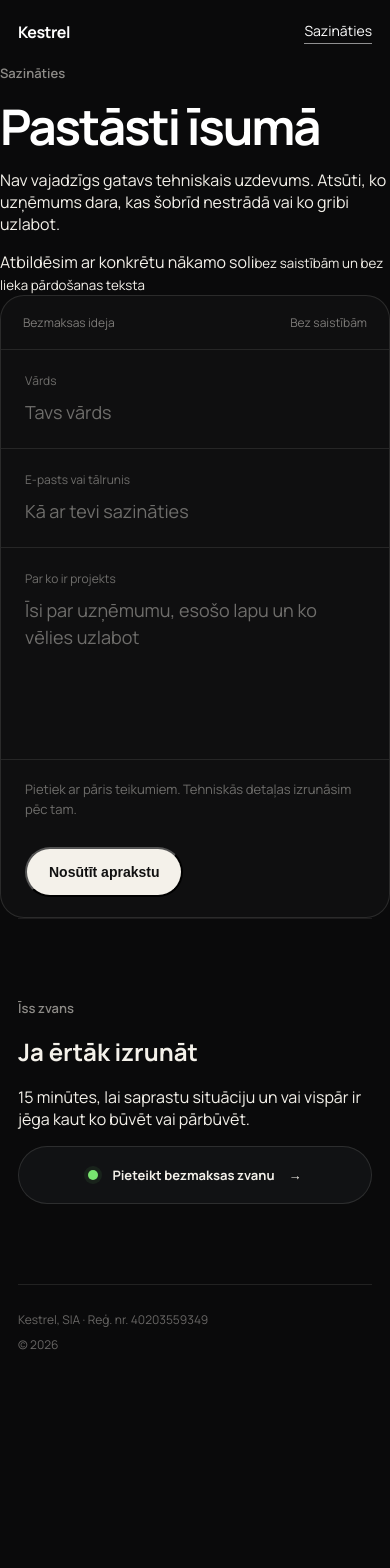
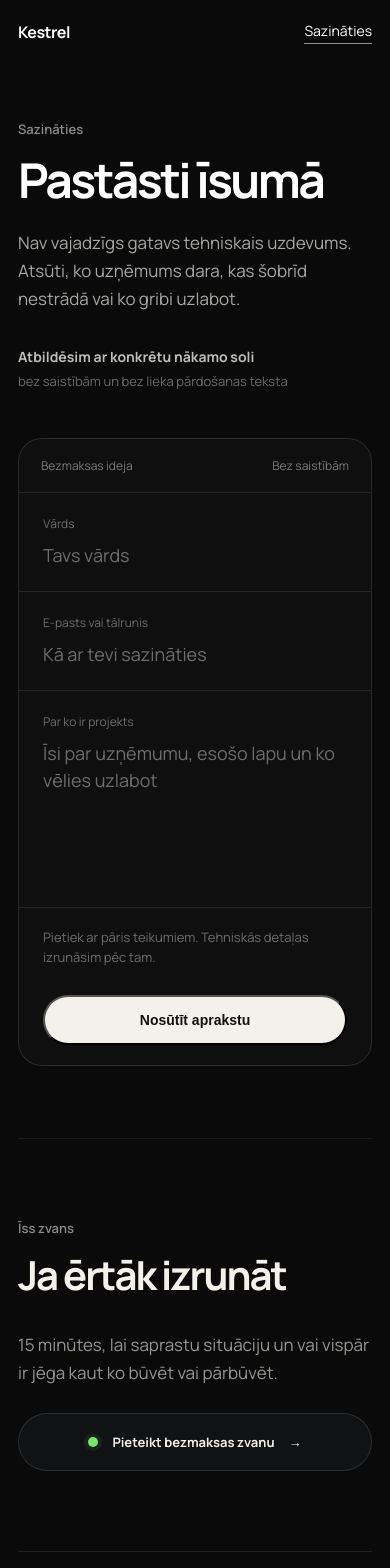
Before and after one commit to davisl24/WEBSITEAGENCY, a Next.js app: page /kontakti in a window 390 px wide. Shown: the top 1568 px of the page. Before the commit the page ends 1379 px from the top, so only its background shows below. Built offline with nearby package versions, Linux system fonts and the light colour scheme.

Commit message:
style: add dedicated contact page

```diff
--- a/app/globals.css
+++ b/app/globals.css
@@ -4081,3 +4081,120 @@
     transform:rotate(90deg) scale(1);
   }
 }
+
+
+/* Contact page */
+.contact-page-hero{
+  width:min(1180px,calc(100% - 64px));
+  min-height:calc(100vh - 80px);
+  margin:0 auto;
+  display:grid;
+  grid-template-columns:minmax(0,.8fr) minmax(520px,1.2fr);
+  gap:72px;
+  align-items:center;
+  padding:72px 0 96px;
+}
+.contact-page-copy h1{
+  margin:0;
+  max-width:620px;
+  font-size:clamp(58px,6vw,88px);
+  line-height:.98;
+  letter-spacing:-.055em;
+  font-weight:650;
+}
+.contact-page-copy>p:not(.service-page-kicker){
+  max-width:560px;
+  margin:26px 0 0;
+  font-size:19px;
+  line-height:1.65;
+  color:rgba(244,241,234,.68);
+}
+.contact-page-note{
+  display:grid;
+  gap:6px;
+  margin-top:34px;
+}
+.contact-page-note span{
+  font-size:14px;
+  font-weight:650;
+  color:rgba(244,241,234,.78);
+}
+.contact-page-note small{
+  font-size:13px;
+  color:rgba(244,241,234,.42);
+}
+.contact-page-form-wrap{
+  min-width:0;
+}
+.contact-page-form{
+  scroll-margin-top:96px;
+}
+.contact-page-form .contact-fields textarea{
+  min-height:140px;
+}
+.contact-page-call{
+  display:grid;
+  grid-template-columns:minmax(0,.78fr) minmax(0,1.22fr);
+  gap:72px;
+  align-items:center;
+}
+.contact-page-call-title{
+  max-width:620px;
+  font-size:clamp(44px,4.4vw,66px);
+  line-height:1.02;
+  letter-spacing:-.05em;
+  font-weight:650;
+}
+.contact-page-call-copy{
+  justify-self:end;
+  max-width:560px;
+}
+.contact-page-call-copy p{
+  margin:0;
+  font-size:17px;
+  line-height:1.65;
+  color:rgba(244,241,234,.6);
+}
+.contact-page-call-copy .call-cta{
+  margin-top:26px;
+}
+
+@media(max-width:900px){
+  .contact-page-hero{
+    grid-template-columns:1fr;
+    min-height:auto;
+    gap:48px;
+  }
+  .contact-page-call{
+    grid-template-columns:1fr;
+    gap:32px;
+  }
+  .contact-page-call-copy{
+    justify-self:start;
+  }
+}
+@media(max-width:700px){
+  .contact-page-hero{
+    width:calc(100% - 36px);
+    padding:56px 0 72px;
+  }
+  .contact-page-copy h1{
+    font-size:48px;
+  }
+  .contact-page-copy>p:not(.service-page-kicker){
+    font-size:17px;
+  }
+  .contact-page-form .contact-actions{
+    align-items:stretch;
+  }
+  .contact-page-form .button{
+    width:100%;
+  }
+  .contact-page-call-title{
+    font-size:40px;
+  }
+  .contact-page-call-copy .call-cta{
+    width:100%;
+    min-width:0;
+  }
+}
```
